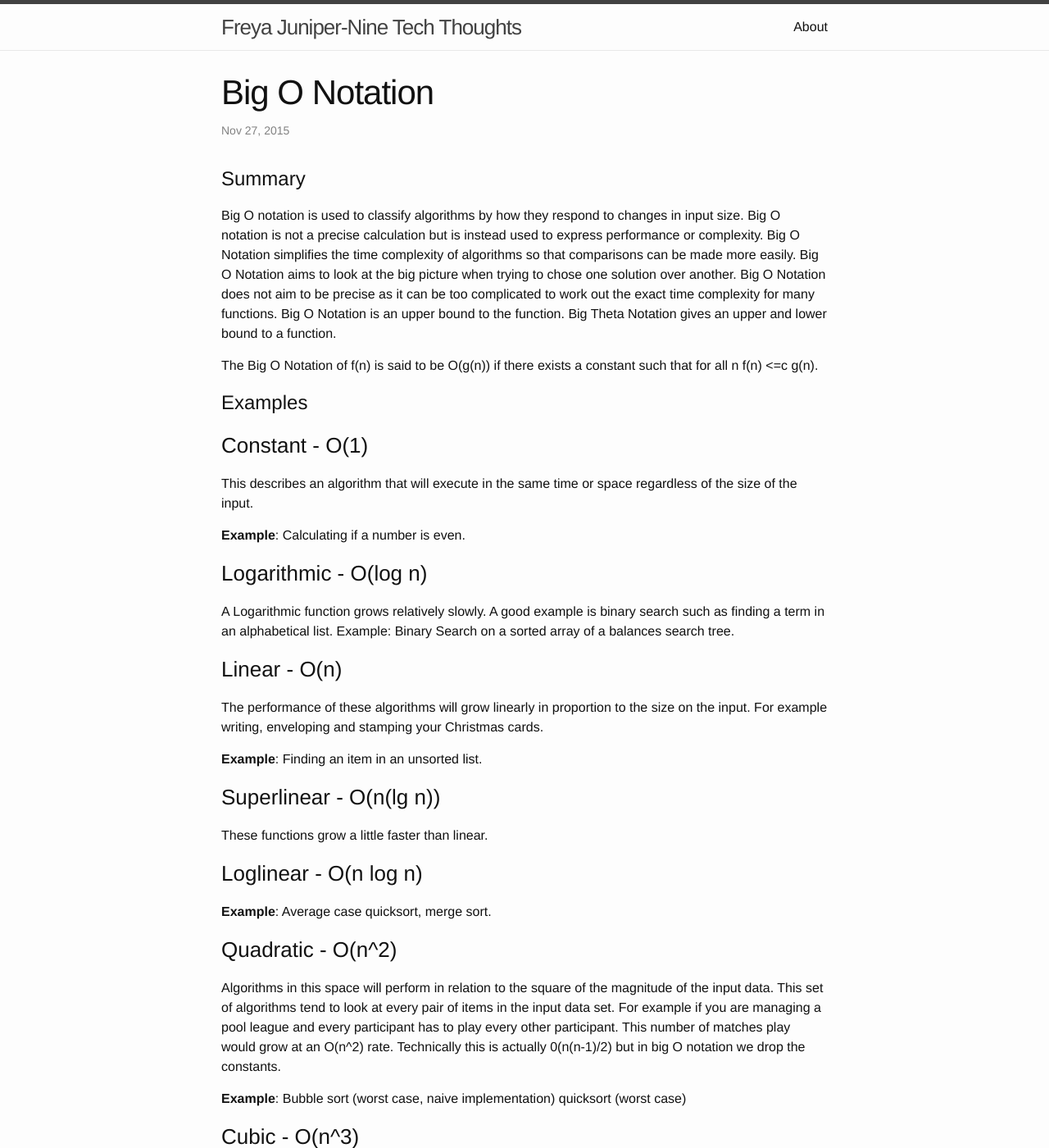
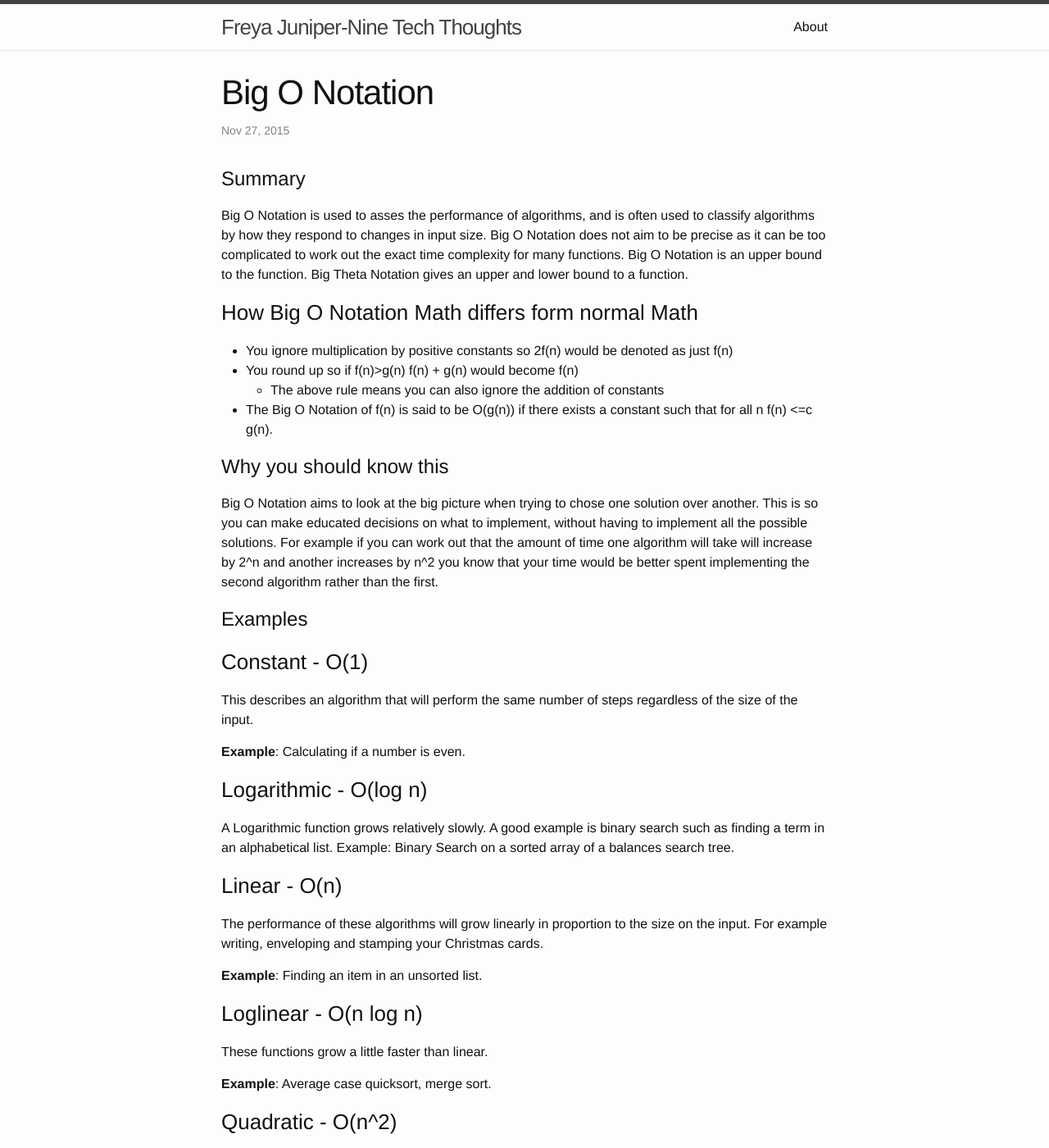
Before and after one commit to fj9/fj9.github.io, a Jekyll site: the page built from _posts/2015-11-27-Big-O-Notation.md, in a window 1280 px wide and 1400 px high. Shown: the whole window at 82% size. Built offline with Jekyll 4.4.1, drawn with Linux system fonts in a browser that asks for light colours; some of the changed text lies outside the part shown.

Commit message:
Updated Big O Notation

```diff
--- a/_posts/2015-11-27-Big-O-Notation.md
+++ b/_posts/2015-11-27-Big-O-Notation.md
@@ -5,14 +5,22 @@ date:   2015-11-27 11:39:54 +0000
 categories: core
 ---
 #Summary
-Big O notation is used to classify algorithms by how they respond to changes in input size.  Big O notation is not a precise calculation but is instead used to express performance or complexity.  Big O Notation simplifies the time complexity of algorithms so that comparisons can be made more easily. Big O Notation aims to look at the big picture when trying to chose one solution over another.  Big O Notation does not aim to be precise as it can be too complicated to work out the exact time complexity for many functions.  Big O Notation is an upper bound to the function.  Big Theta Notation gives an upper and lower bound to a function.
 
-The Big O Notation of f(n) is said to be O(g(n)) if there exists a constant such that for all n f(n) <=c g(n).
+Big O Notation is used to asses the performance of algorithms, and is often used to classify algorithms by how they respond to changes in input size.  Big O Notation does not aim to be precise as it can be too complicated to work out the exact time complexity for many functions.  Big O Notation is an upper bound to the function.  Big Theta Notation gives an upper and lower bound to a function.
+
+###How Big O Notation Math differs form normal Math
+* You ignore multiplication by positive constants so 2f(n) would be denoted as just f(n)
+* You round up so if f(n)>g(n) f(n) + g(n) would become f(n)
+  * The above rule means you can also ignore the addition of constants
+* The Big O Notation of f(n) is said to be O(g(n)) if there exists a constant such that for all n f(n) <=c g(n).
+
+#Why you should know this
+Big O Notation aims to look at the big picture when trying to chose one solution over another.  This is so you can make educated decisions on what to implement, without having to implement all the possible solutions.  For example if you can work out that the amount of time one algorithm will take will increase by 2^n and another increases by n^2 you know that your time would be better spent implementing the second algorithm rather than the first.
 
 #Examples
 
 ###Constant - O(1)
-This describes an algorithm that will execute in the same time or space regardless of the size of the input.
+This describes an algorithm that will perform the same number of steps regardless of the size of the input.
 
 **Example**: Calculating if a number is even.
 
@@ -25,10 +33,8 @@ The performance of these algorithms will grow linearly in proportion to the size
 
 **Example**: Finding an item in an unsorted list.
 
-###Superlinear - O(n(lg n))
+###Loglinear - O(n log n)
 These functions grow a little faster than linear.
-
-###Loglinear - O(n log n)
 
 **Example**: Average case quicksort, merge sort.
 
@@ -41,11 +47,12 @@ Algorithms in this space will perform in relation to the square of the magnitude
 Algorithms that look at ever triple in the input data set.
 
 ###Exponential - O(c^n)
-The time or space required to compute an algorithm in th O(2^n) space takes twice as much time with the addition of 1 to the input data set.
+The time required to compute an algorithm in th O(2^n) space takes twice as much time with the addition of 1 to the input data set.
 
 **Example**:Exact solution to traveling salesman problem using dynamic programming
 
 ###Factorial - O(n!)
+These algorithms need to perform n! steps for an input of size.  Algorithms that have this operating time tend to involve looking at all permutations of the data set.
 
 **Example**: Brute force solution to the traveling salesman problem
 
@@ -59,7 +66,15 @@ Consider this:
     }
 
 The outer loop will run n times.
-The inner loop will run n times for i=1, n-1 times for i=2, n-2 form i=3 and so on until n-n for i=n.  This averages out at n^2/2.  As Big O notation is only interested in the order of expression we drop the constant.  Therefore the running time of the above code would be O(n^2).
+The inner loop will run
+
+* n times for i=1
+* n-1 times for i=2
+* n-2 form i=3
+* and so on until
+* n-n for i=n.
+
+This averages out at n^2/2.  As Big O notation is only interested in the order of expression we drop the constant.  Therefore the running time of the above code would be O(n^2).
 
 _____________________
 
```
